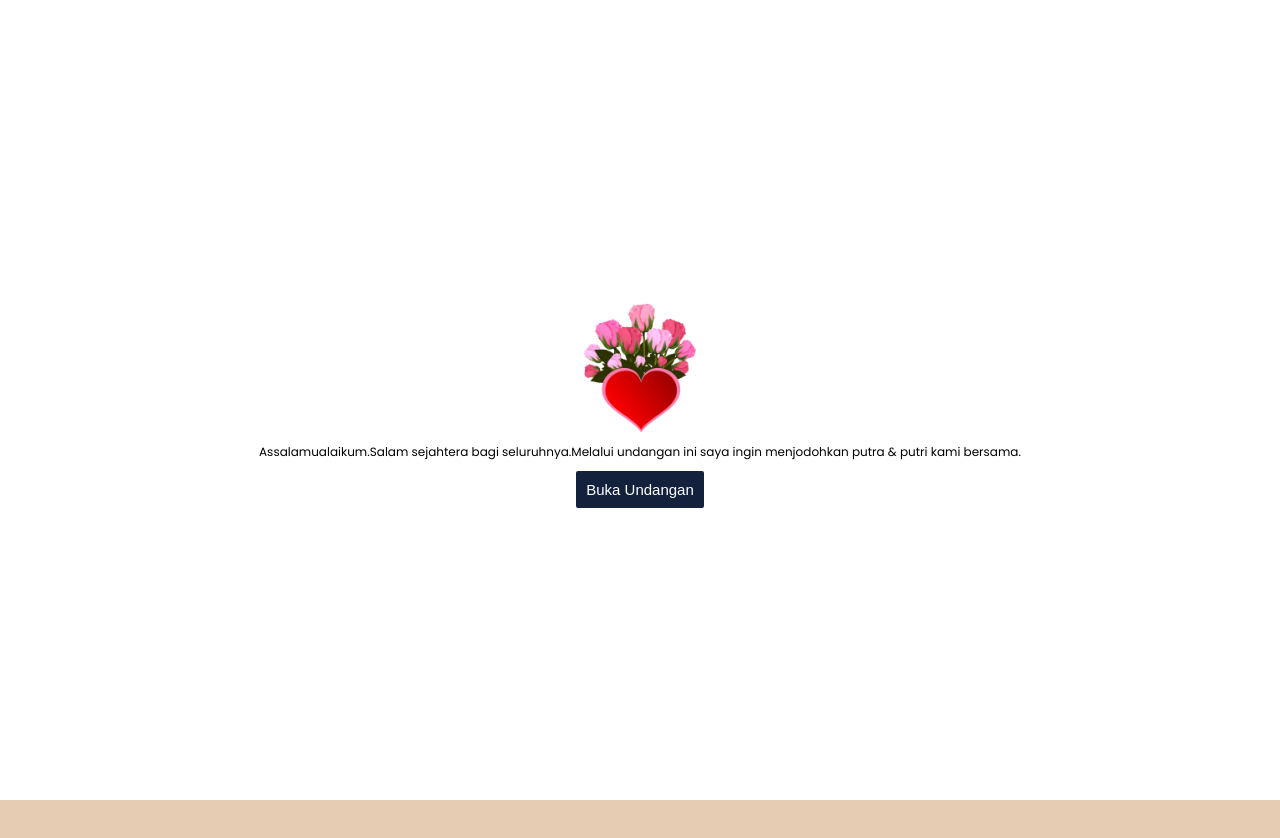
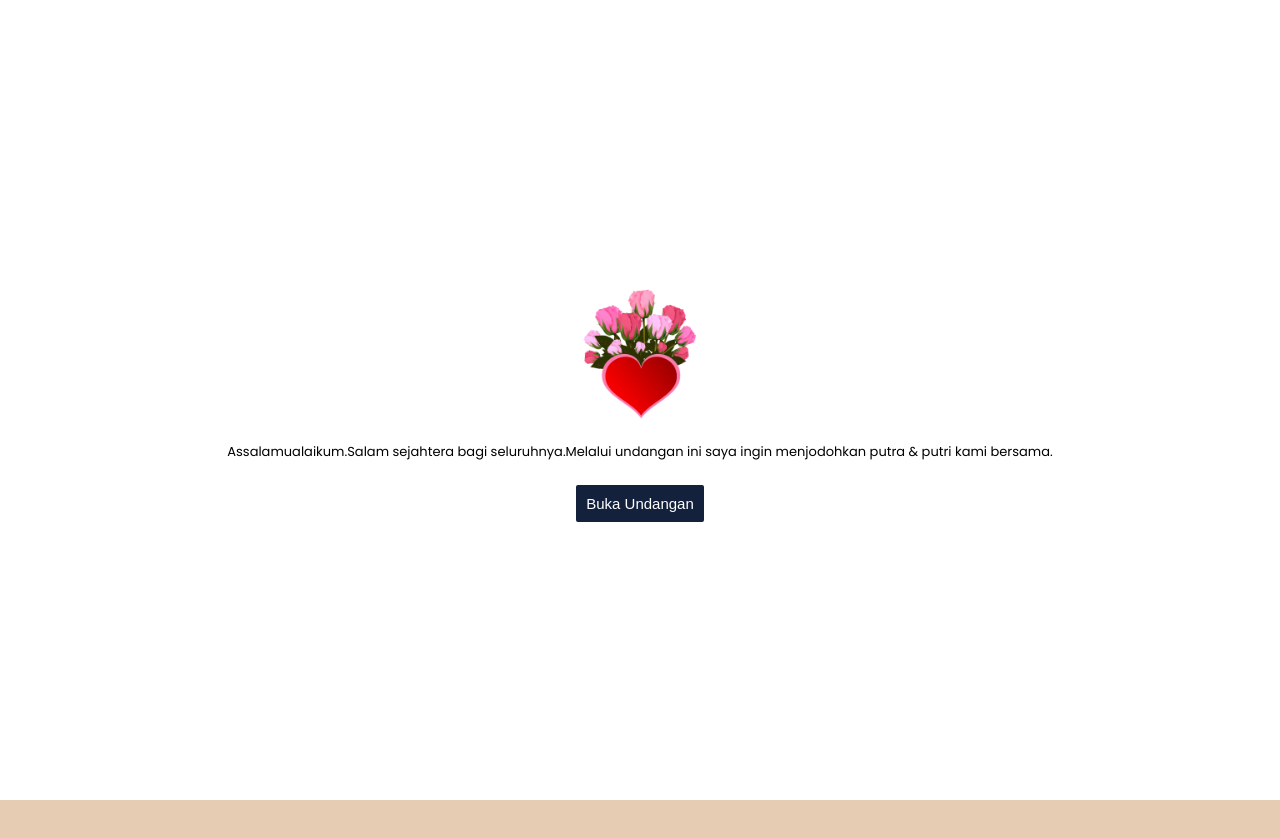
Before and after one commit to siivfajri/undangan, a plain HTML site: page index.html in a window 1280 px wide. Shown: the top 838 px of the page. Drawn offline with Linux system fonts and the light colour scheme; a web font is replaced by a local one.

Commit message:
Add files via upload

```diff
--- a/style.css
+++ b/style.css
@@ -22,7 +22,8 @@ body {
   flex-direction: column;
 }
 .attention p {
-  font-size: 12px;
+  font-size: 13px;
+  padding: 13px;
   text-align: center;
 }
 .attention button {
```
